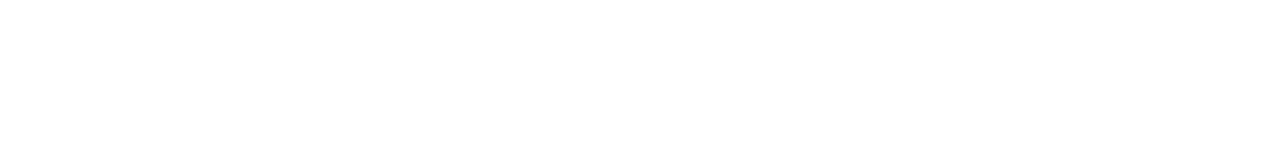
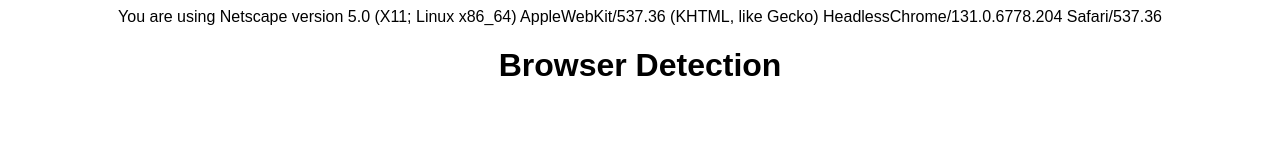
Before and after one commit to acciojob/browser-info-ManfredNelvin, a website: page main.html in a window 1280 px wide. Drawn offline with Linux system fonts and the light colour scheme.

Commit message:
created a submission

```diff
--- a/main.html
+++ b/main.html
@@ -1,16 +1,17 @@
 <!DOCTYPE html>
-
 <html>
-
 <head>
-	<link rel="stylesheet" href="styles.css">
+  <title>Browser Detection</title>
+  <style>
+    body {
+      font-family: Arial, sans-serif;
+      text-align: center;
+    }
+  </style>
 </head>
-
 <body>
-	<!-- the entire body must be written by student -->
-    <script type="text/javascript" src="./script.js">
+	 <script type="text/javascript" src="./script.js">
 </script>
-
+  <h1>Browser Detection</h1>
 </body>
-
 </html>
--- a/script.js
+++ b/script.js
@@ -1 +1,14 @@
-//your JS code here. If required.
+
+    function displayBrowserInfo() {
+      const browserName = navigator.appName;
+      const version = navigator.appVersion;
+      const browserInfo = `You are using ${browserName} version ${version}`;
+
+      const div = document.createElement('div');
+      div.id = 'browser-info';
+      div.textContent = browserInfo;
+
+      document.body.appendChild(div);
+    }
+
+    displayBrowserInfo();
```
